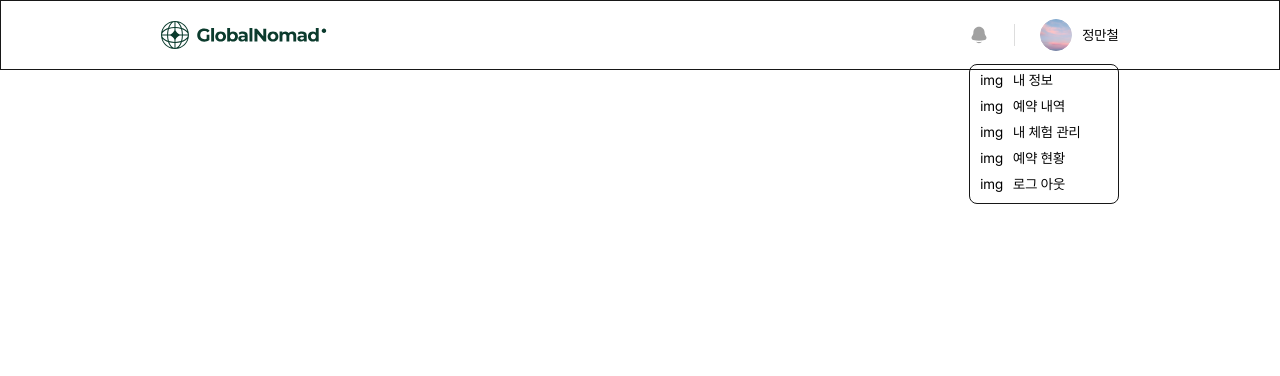
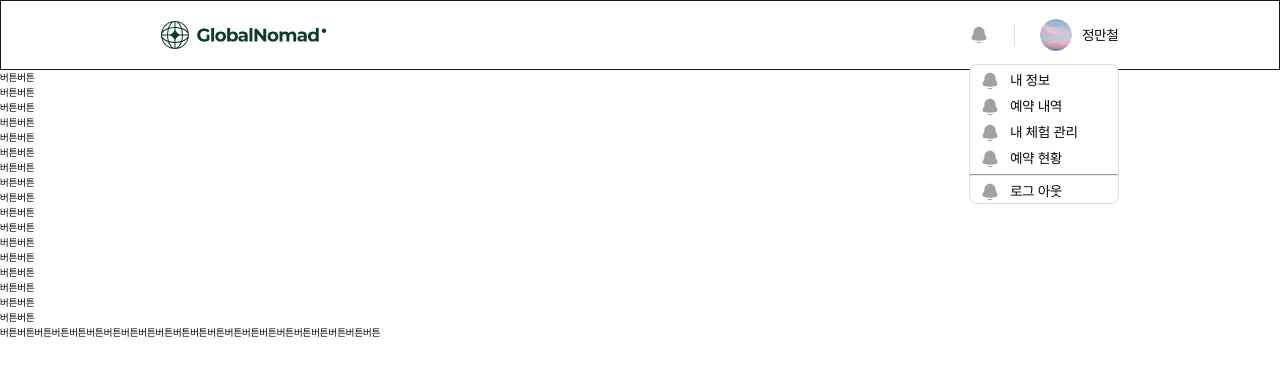
Before and after one commit to TripTripNow/TodayTrip, a Next.js app: page /test in a window 1280 px wide. Both pictures are taken after a click on the button "정만철". Shown: the top 376 px of the page. Built offline with nearby package versions, Linux system fonts and the light colour scheme.

Commit message:
Feat: Navbar 드롭다운, 알람모달 틀 구현 #13

```diff
--- a/src/components/Navbar.tsx
+++ /dev/null
@@ -1,70 +0,0 @@
-import Link from 'next/link';
-import styles from './Navbar.module.css';
-import LogoTitle from '#/icons/icon-logoTitle.svg';
-import Profile from '#/icons/icon-profile.svg';
-import Alam from '#/icons/icon-alam.svg';
-import { clsx } from 'clsx';
-import { useState } from 'react';
-
-interface userDataProps {
-  userData: {
-    name: string;
-  };
-}
-
-function Navbar({ userData }: userDataProps) {
-  const [isOpen] = useState(true);
-  return (
-    <div className={styles.container}>
-      <Link href="/">
-        <LogoTitle />
-      </Link>
-      <div></div>
-      <div className={styles.wrapper}>
-        {userData ? (
-          <>
-            <Alam />
-            <div className={styles.border}></div>
-            <button className={styles.userName}>
-              <Profile />
-              <div>{userData.name}</div>
-            </button>
-            <div className={clsx(isOpen ? styles.isOpen : styles.notOpen)}>
-              <div className={styles.navDropDown}>
-                <div>img</div>
-                <div>내 정보</div>
-              </div>
-              <div className={styles.navDropDown}>
-                <div>img</div>
-                <div>예약 내역</div>
-              </div>
-              <div className={styles.navDropDown}>
-                <div>img</div>
-                <div>내 체험 관리</div>
-              </div>
-              <div className={styles.navDropDown}>
-                <div>img</div>
-                <div>예약 현황</div>
-              </div>
-              <div className={styles.navDropDown}>
-                <div>img</div>
-                <div>로그 아웃</div>
-              </div>
-            </div>
-          </>
-        ) : (
-          <>
-            <Link href="/signin">
-              <div>로그인</div>
-            </Link>
-            <Link href="/signup">
-              <div>회원가입</div>
-            </Link>
-          </>
-        )}
-      </div>
-    </div>
-  );
-}
-
-export default Navbar;
--- /dev/null
+++ b/src/components/Navbar/AlamModal.module.css
@@ -0,0 +1,43 @@
+.alamModalContainer {
+  position: absolute;
+  border: 0.1rem solid var(--grayDD);
+  border-radius: 0.8rem;
+  top: 4.5rem;
+  right: 3rem;
+  background-color: var(--greenCE);
+  width: 36.8rem;
+  height: auto;
+  padding: 2.4rem 2rem;
+}
+
+.alamModalHeader {
+  display: flex;
+  justify-content: space-between;
+  margin-bottom: 1.6rem;
+  font-size: 2rem;
+  font-weight: 700;
+}
+
+.alamModalContentContainer {
+  display: flex;
+  flex-direction: column;
+  gap: 0.8rem;
+}
+
+.alamModalContentWrapper {
+  background-color: var(--whiteFF);
+  width: 32.8rem;
+  height: auto;
+  border-radius: 0.8rem;
+  padding: 1.6rem 1.2rem;
+}
+
+.alamModalContentHeader {
+  display: flex;
+  justify-content: space-between;
+}
+
+.alamModalContentTime {
+  margin-top: 0.4rem;
+  color: var(--grayA4);
+}
--- /dev/null
+++ b/src/components/Navbar/AlamModal.tsx
@@ -0,0 +1,48 @@
+import styles from './AlamModal.module.css';
+import CloseIcon from '#/icons/icon-close.svg';
+import LightCloseIcon from '#/icons/icon-lightClose.svg';
+import { Dispatch, SetStateAction, useState } from 'react';
+
+interface AlamModalProps {
+  setIsModalOpen: Dispatch<SetStateAction<boolean>>;
+}
+
+function AlamModal({ setIsModalOpen }: AlamModalProps) {
+  const count = 6;
+  const time = '7분';
+  const title = '함께하면 즐거운 스트릿 댄스';
+  const when = '2023-01-14 15:00-18:00';
+  const approve = '승인';
+  const alams = [1, 2, 3];
+  const handleModalClose = () => {
+    setIsModalOpen(false);
+  };
+  return (
+    <div className={styles.alamModalContainer}>
+      <div className={styles.alamModalHeader}>
+        <div>알림 {count}개</div>
+        <button onClick={handleModalClose}>
+          <CloseIcon />
+        </button>
+      </div>
+      <div className={styles.alamModalContentContainer}>
+        {alams.map((item, index) => (
+          <div key={index}>
+            <div className={styles.alamModalContentWrapper}>
+              <div className={styles.alamModalContentHeader}>
+                <div>img</div>
+                <LightCloseIcon />
+              </div>
+              <div>
+                {title}({when})예약이 {approve}되었어요.
+              </div>
+              <div className={styles.alamModalContentTime}>{time} 전</div>
+            </div>
+          </div>
+        ))}
+      </div>
+    </div>
+  );
+}
+
+export default AlamModal;
--- a/src/components/Navbar.module.css
+++ b/src/components/common/Navbar.module.css
@@ -25,14 +25,18 @@
   align-items: center;
   gap: 1rem;
 }
-
+.styledHr {
+  margin-bottom: 0.5rem;
+}
 .isOpen {
   position: absolute;
+  background-color: var(--whiteFF);
   top: 4.5rem;
   z-index: 7;
+  padding-top: 0.5rem;
   width: 100%;
   height: 14rem;
-  border: 0.1rem solid var(--black17);
+  border: 0.1rem solid var(--grayDD);
   font-size: 1.4rem;
   border-radius: 0.8rem;
 }
@@ -42,7 +46,7 @@
 }
 
 .navDropDown {
-  margin: 0.5rem 0 0 1rem;
+  margin: 0 0 0.5rem 1rem;
   display: flex;
   flex-direction: row;
   align-items: center;
--- /dev/null
+++ b/src/components/common/Navbar.tsx
@@ -0,0 +1,102 @@
+import Link from 'next/link';
+import styles from './Navbar.module.css';
+import LogoTitleIcon from '#/icons/icon-logoTitle.svg';
+import ProfileIcon from '#/icons/icon-profile.svg';
+import AlamIcon from '#/icons/icon-alam.svg';
+import { clsx } from 'clsx';
+import { useState } from 'react';
+import { FocusEvent } from 'react';
+import AlamModal from '@/components/Navbar/AlamModal';
+
+interface userDataProps {
+  userData: {
+    name: string;
+  };
+}
+
+function Navbar({ userData }: userDataProps) {
+  const [isOpen, setIsOpen] = useState(false);
+  const [isModalOpen, setIsModalOpen] = useState(false);
+
+  const handleDropDownClick = () => {
+    setIsOpen((prev) => !prev);
+  };
+
+  const handleDropDownCancel = (e: FocusEvent<HTMLDivElement>) => {
+    if (e.relatedTarget?.nodeName !== 'A') {
+      setIsOpen(false);
+    }
+  };
+
+  const handleAlamModalClick = () => {
+    setIsModalOpen((prev) => !prev);
+  };
+
+  return (
+    <div className={styles.container} onBlur={(e) => handleDropDownCancel(e)}>
+      <Link href="/">
+        <LogoTitleIcon />
+      </Link>
+      <div></div>
+      <div className={styles.wrapper}>
+        {userData ? (
+          <>
+            <button onClick={handleAlamModalClick}>
+              <AlamIcon />
+            </button>
+            {isModalOpen ? <AlamModal setIsModalOpen={setIsModalOpen} /> : ''}
+            <div className={styles.border}></div>
+            <button className={styles.userName} onClick={handleDropDownClick}>
+              <ProfileIcon />
+              <div>{userData.name}</div>
+            </button>
+            <div className={clsx(isOpen ? styles.isOpen : styles.notOpen)}>
+              <Link href="/">
+                <div className={styles.navDropDown}>
+                  <AlamIcon />
+                  <div>내 정보</div>
+                </div>
+              </Link>
+              <Link href="/">
+                <div className={styles.navDropDown}>
+                  <AlamIcon />
+                  <div>예약 내역</div>
+                </div>
+              </Link>
+              <Link href="/">
+                <div className={styles.navDropDown}>
+                  <AlamIcon />
+                  <div>내 체험 관리</div>
+                </div>
+              </Link>
+              <Link href="/">
+                <div className={styles.navDropDown}>
+                  <AlamIcon />
+                  <div>예약 현황</div>
+                </div>
+              </Link>
+              <hr className={styles.styledHr} />
+              <Link href="/">
+                <div className={styles.navDropDown}>
+                  <AlamIcon />
+                  <div>로그 아웃</div>
+                </div>
+              </Link>
+            </div>
+          </>
+        ) : (
+          <>
+            <Link href="/signin">
+              <div>로그인</div>
+            </Link>
+            <Link href="/signup">
+              <div>회원가입</div>
+            </Link>
+          </>
+        )}
+      </div>
+    </div>
+  );
+}
+
+export default Navbar;
--- a/src/pages/test.tsx
+++ b/src/pages/test.tsx
@@ -1,8 +1,75 @@
-import Navbar from '@/components/Navbar';
+import Navbar from '@/components/common/Navbar';
 
 function Test() {
   const userData = { name: '정만철' };
-  return <Navbar userData={userData} />;
+  return (
+    <>
+      <Navbar userData={userData} />
+      <div>
+        <button> 버튼버튼 </button>
+      </div>
+      <div>
+        <button> 버튼버튼 </button>
+      </div>
+      <div>
+        <button> 버튼버튼 </button>
+      </div>
+      <div>
+        <button> 버튼버튼 </button>
+      </div>
+      <div>
+        <button> 버튼버튼 </button>
+      </div>
+      <div>
+        <button> 버튼버튼 </button>
+      </div>
+      <div>
+        <button> 버튼버튼 </button>
+      </div>
+      <div>
+        <button> 버튼버튼 </button>
+      </div>
+      <div>
+        <button> 버튼버튼 </button>
+      </div>
+      <div>
+        <button> 버튼버튼 </button>
+      </div>
+      <div>
+        <button> 버튼버튼 </button>
+      </div>
+      <div>
+        <button> 버튼버튼 </button>
+      </div>
+      <div>
+        <button> 버튼버튼 </button>
+      </div>
+      <div>
+        <button> 버튼버튼 </button>
+      </div>
+      <div>
+        <button> 버튼버튼 </button>
+      </div>
+      <div>
+        <button> 버튼버튼 </button>
+      </div>
+      <div>
+        <button> 버튼버튼 </button>
+      </div>
+
+      <button> 버튼버튼 </button>
+      <button> 버튼버튼 </button>
+      <button> 버튼버튼 </button>
+      <button> 버튼버튼 </button>
+      <button> 버튼버튼 </button>
+      <button> 버튼버튼 </button>
+      <button> 버튼버튼 </button>
+      <button> 버튼버튼 </button>
+      <button> 버튼버튼 </button>
+      <button> 버튼버튼 </button>
+      <button> 버튼버튼 </button>
+    </>
+  );
 }
 
 export default Test;
```
Also changed, not shown: public/icons/icon-close.svg (added), public/icons/icon-lightClose.svg (added).
